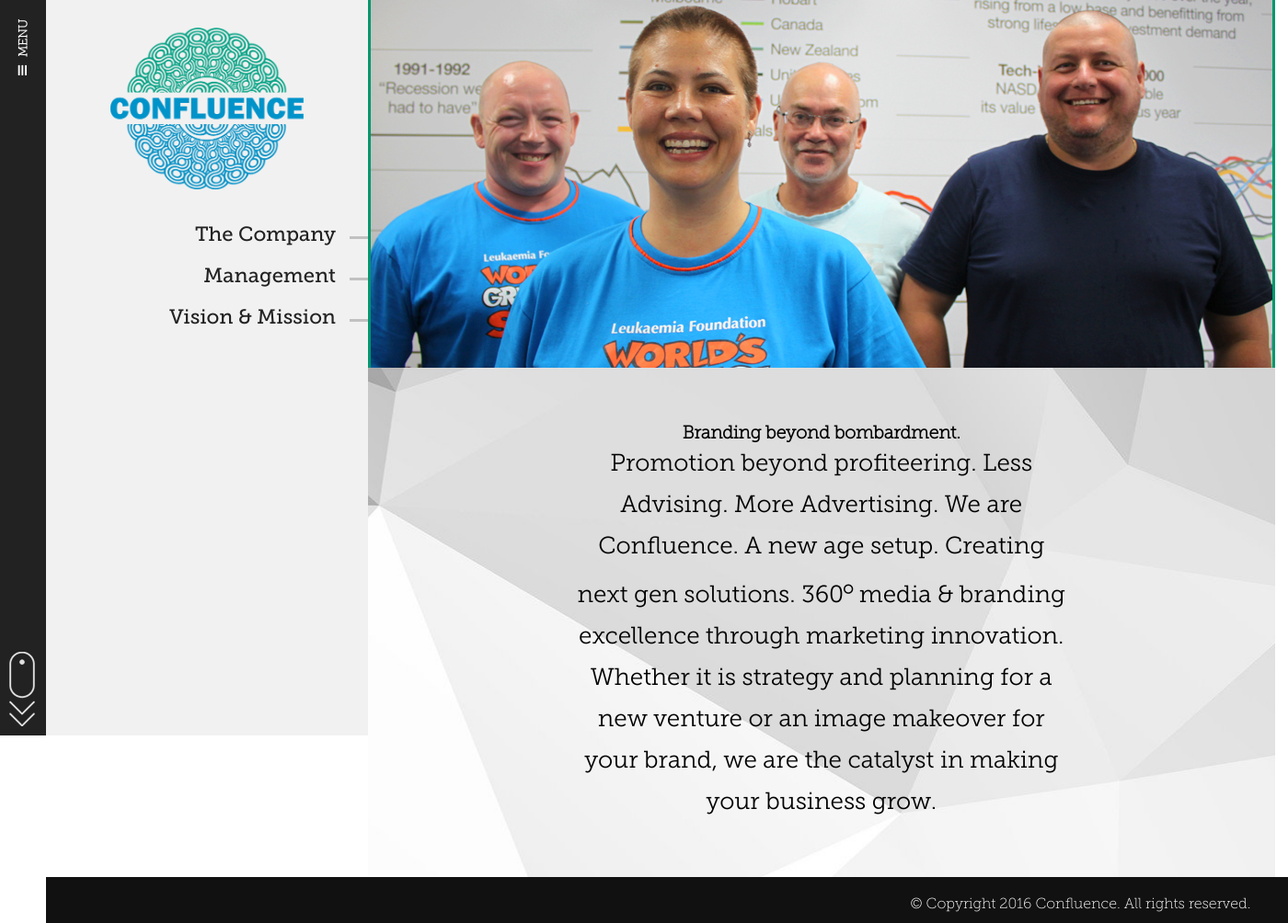
After one commit to atulya/confluence.github.io, a PHP site: page /aboutus.php in a window 1400 px wide. The commit adds this page. Shown: the whole page at 92% size. Run offline with PHP 8.4, Linux system fonts and the light colour scheme.

Commit message:
created about us page

```diff
--- /dev/null
+++ b/aboutus.php
@@ -0,0 +1,75 @@
+<!doctype html>
+
+<html>
+
+	<head>
+
+		<title> Confluence </title>
+
+		<meta charset="utf-8">
+		<meta name="description" content="">
+		<meta name="keywords" content="">
+
+		<link rel="stylesheet" href="css/font-awesome.min.css">
+		<link rel="stylesheet" href="css/style.css">
+
+
+	</head>
+
+	<body>
+
+	<!-- navigation -->
+	<div class="naviG">
+		<h4>Menu <i class="fa fa-bars" aria-hidden="true"></i></h4>
+		<img src="images/scrollDownIcon.png">
+	</div>
+
+	<div class="sideNavi">
+		<h1 class="logo">
+			<a href="javascript:void(0);">
+				<img src="images/logoEntireColor.png">
+			</a>
+		</h1>
+		<ul class="subMenu">
+			<li>
+				<a href="javascript:void(0);">The Company</a>
+			</li>
+			<li>
+				<a href="javascript:void(0);">Management</a>
+			</li>
+			<li>
+				<a href="javascript:void(0);">Vision &amp; Mission</a>
+			</li>
+		</ul>
+	</div>
+
+	<!-- navi ends -->
+	<div class="innerPage">
+		<img src="images/Core-Logic-110316.31_FB1.jpg">
+	</div>
+	<div class="paras">
+		<h2>
+			Branding beyond bombardment.
+		</h2>
+		<p class="contentHome">
+			 Promotion beyond profiteering.
+Less Advising. More Advertising. We are Confluence. A new age setup. Creating next gen solutions.
+360<sup><i class="fa fa-circle-o degreeFont"></i></sup> media & branding excellence through marketing innovation.
+Whether it is strategy and planning for a new venture or an image makeover for your brand,
+we are the catalyst in making your business grow.
+		</p>
+	</div>
+	<div class="footer">
+		&copy; Copyright 2016 Confluence. All rights reserved.
+	</div>
+	<!-- <div class="blocks">
+		<div class="box">1</div>
+		<div class="box">2</div>
+		<div class="box">3</div>
+		<div class="box">4</div>
+	</div> -->
+
+
+	</body>
+
+</html>
--- a/css/style.css
+++ b/css/style.css
@@ -67,6 +67,7 @@
 	background-color: #01976c;
 	background-size: 70% 70%;
 	background-position: bottom center;
+	box-sizing: border-box;
 }
 .headerBanner h2{
 	font-size: 65px;
@@ -83,6 +84,52 @@
 .headerBanner h1 img{
 	height: auto;
 	width: 100%;
+}
+.innerPage{
+	width: 73%;
+  margin: 0 0 0 350px;
+  height: 400px;
+	text-align: center;
+	background-image: url('../images/ConfluenceLogoOne.png');
+	background-repeat: no-repeat;
+	background-color: #01976c;
+	background-size: 70% 70%;
+	background-position: bottom center;
+}
+.logo {
+	width: 60%;
+	margin: 30px auto;
+}
+.logo img{
+	width: 100%;
+	height: auto;
+	margin: 0 auto;
+}
+.subMenu{
+	width: 80%;
+	margin: 0 auto;
+	text-align: right;
+}
+.subMenu li{
+	display: block;
+	margin-bottom: 20px;
+	font-family: "museo_slab500";
+	font-size: 22px;
+}
+.subMenu li a{
+	text-decoration: none;
+	color: #222;
+}
+.subMenu li a:after{
+	content: "";
+	border-bottom: 3px solid #c1c1c1;
+	transform: rotate(180deg);
+	position: absolute;
+	width: 20px;
+	margin: 15px 0 0 15px;
+}
+.subMenu li a:hover{
+	color: #01976c;
 }
 .naviG{
 	width: 50px;
@@ -126,6 +173,8 @@
 	background-position: 100%;
 	padding: 60px 40px;
 	text-align: center;
+	width: 100%;
+ 	box-sizing: border-box;
 }
 .contentHome{
 	font-family: 'museo_slab300';
@@ -156,3 +205,19 @@
 	font-size: 16px;
 	color: #FFF;
 }
+.sideNavi{
+	width: 350px;
+	height: 100%;
+	position: fixed;
+	background: #f1f1f1;
+}
+.paras{
+	background: #FFF;
+	background-image: url(../images/White-Abstract-HD-Wallpapers.jpg);
+	background-position: 100%;
+	padding: 60px 40px;
+	text-align: center;
+	width: 73%;
+ 	box-sizing: border-box;
+	margin: 0 0 0 350px;
+}
```
Also changed, not shown: images/Core-Logic-110316.31_FB1.jpg (added), images/DSC_0691.jpg (deleted), images/logoEntireColor.png (renamed from images/logoEntire - Copy.png), index.php (renamed from index.html).
